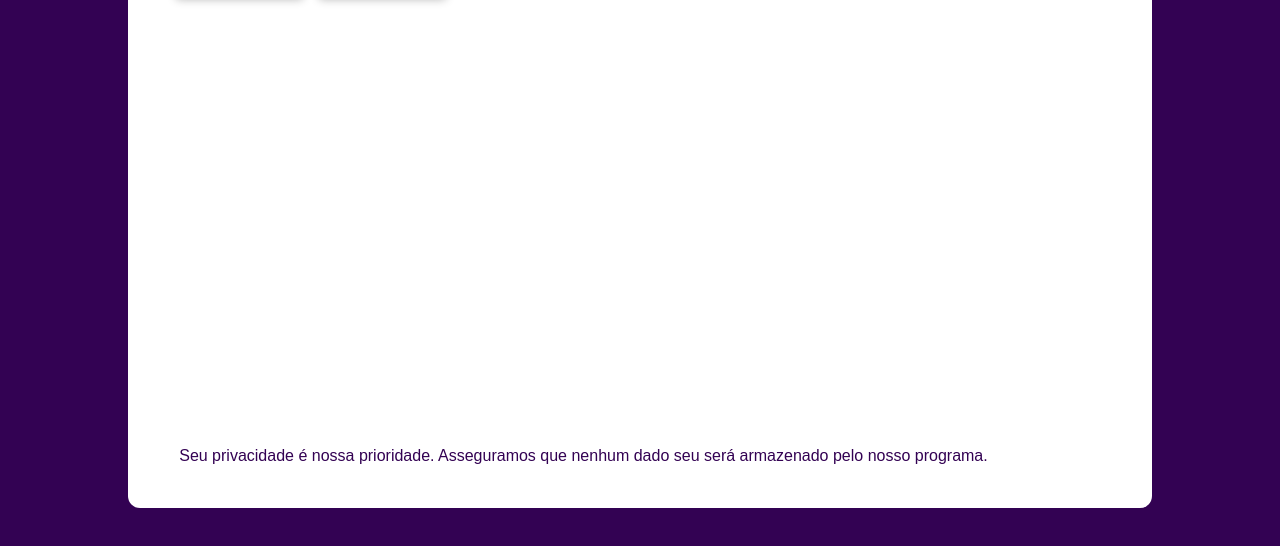
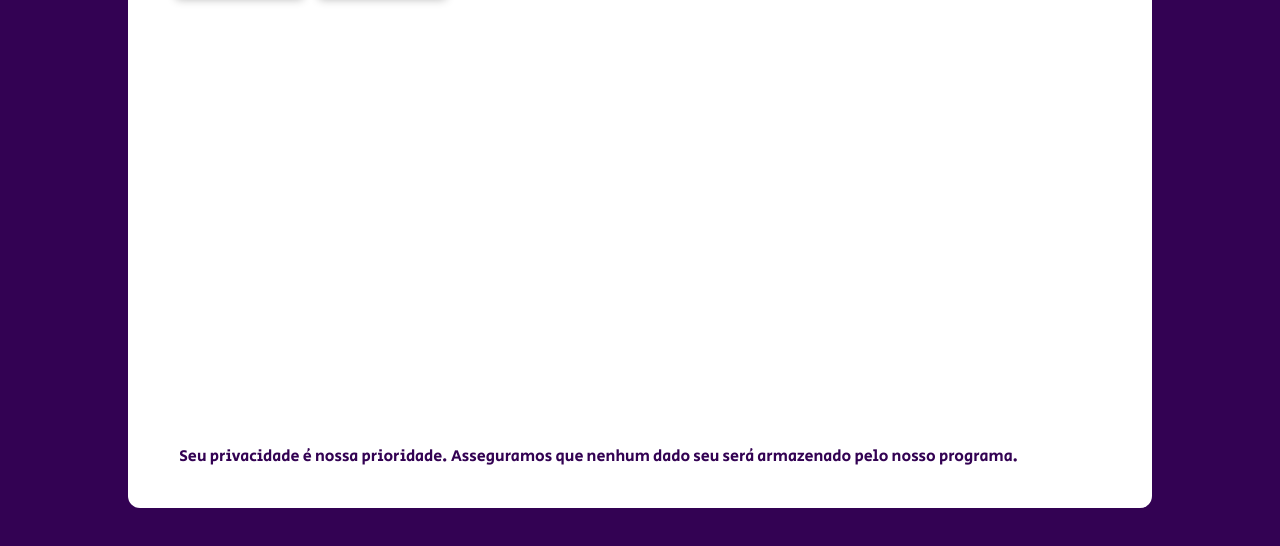
Before and after one commit to DanielSouzaCruz/Cafa, an Electron app: page Projeto-Tecno/front_end_html/index.html in a window 1280 px wide. Shown: the part 212-758 px from the top of the page. Drawn offline with nearby package versions, Linux system fonts and the light colour scheme; no server answers.

Commit message:
Corrigido UI

```diff
--- a/Projeto-Tecno/css/style.css
+++ b/Projeto-Tecno/css/style.css
@@ -391,6 +391,9 @@ input::placeholder {
   display: fixed;
   ul {
     display: flex;
+
+  }
+  li{
     cursor: pointer;
   }
 }
@@ -410,7 +413,7 @@ input::placeholder {
 }
 
 .acceptance_of_terms {
-  cursor: pointer;
+  cursor: default;
   display: flex;
   position: fixed;
   top: 90%;
@@ -419,9 +422,10 @@ input::placeholder {
   width: 90%;
 
   p {
-    font-family: "Gill Sans Extrabold", sans-serif;
+    font-family: "Secular One", sans-serif;
     color: var(--cor-base);
     margin-top: 24px;
+    text-align: center;
   }
 }
 
```
